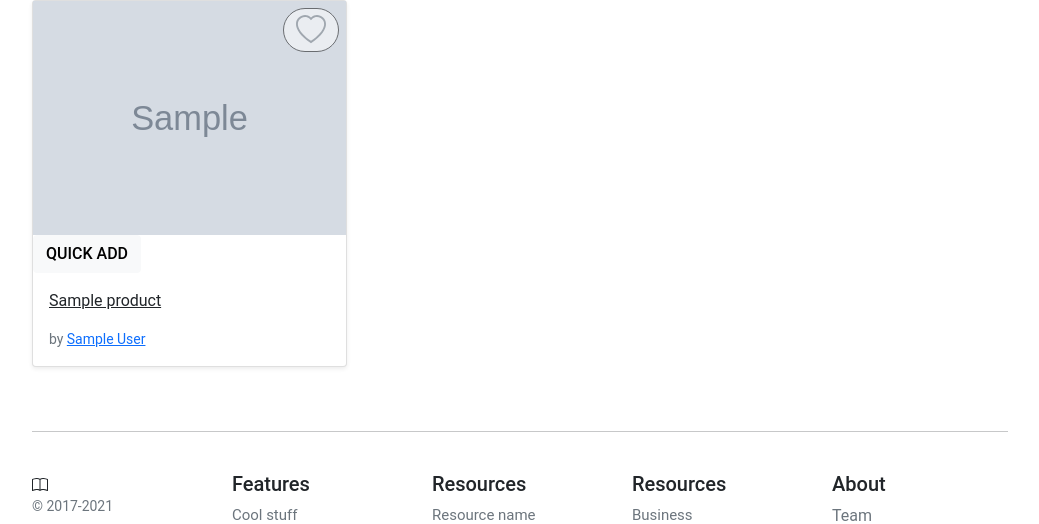
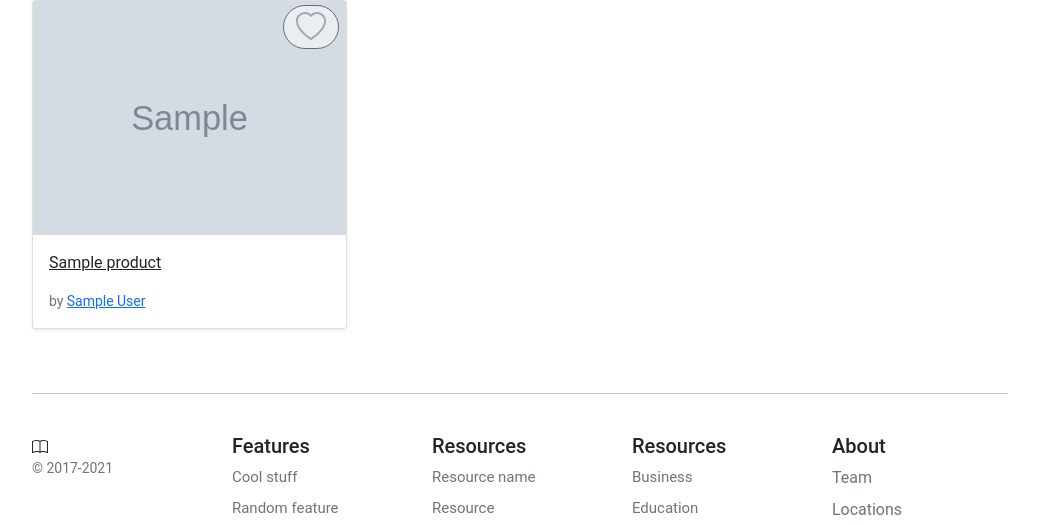
Before and after one commit to xqfqhu/ecommerce, a Django app: a page that uses templates/base.html in a window 1280 px wide. Shown: the part 320-844 px from the top of the page, without its empty margins (120-1159 px from the left). Run offline with Django 3.2, Linux system fonts and the light colour scheme; tables that the repository leaves empty hold one stand-in row (values such as "Sample post"); grey boxes marked "Sample" are stand-in pictures.

Commit message:
format quick add feature on category.html

```diff
--- a/static/store/css/category.css
+++ b/static/store/css/category.css
@@ -22,9 +22,14 @@
     border: 1px solid #e7e7e7
 }
 
+.img-container{
+  position: relative;
+  margin:0;
+  text-align:center;
 
+}
 
-.like-button {
+.img-container .like-button {
   position: absolute;
   top: 2%;
   right: 2%;
@@ -34,3 +39,29 @@
   border-radius: 30px !important;
 
 }
+
+.img-container .add-basket-button{
+  display: none;
+}
+
+img:hover + .add-basket-button, .add-basket-button:hover {
+    display: inline-block;
+    text-align: center;
+    position: absolute;
+    box-sizing: border-box;
+    bottom:0;
+    left:0;
+    width:100%;
+    height:15%;
+    padding:2%;
+    border-radius:0 !important;
+}
+.add-basket-button span{
+  white-space: nowrap;
+  display: inline-block;
+  color: rgb(67, 112, 207);
+  border: 2px solid rgb(67, 112, 207);
+  font-size :120%;
+  text-align:center;
+  width:100%;
+}
```
